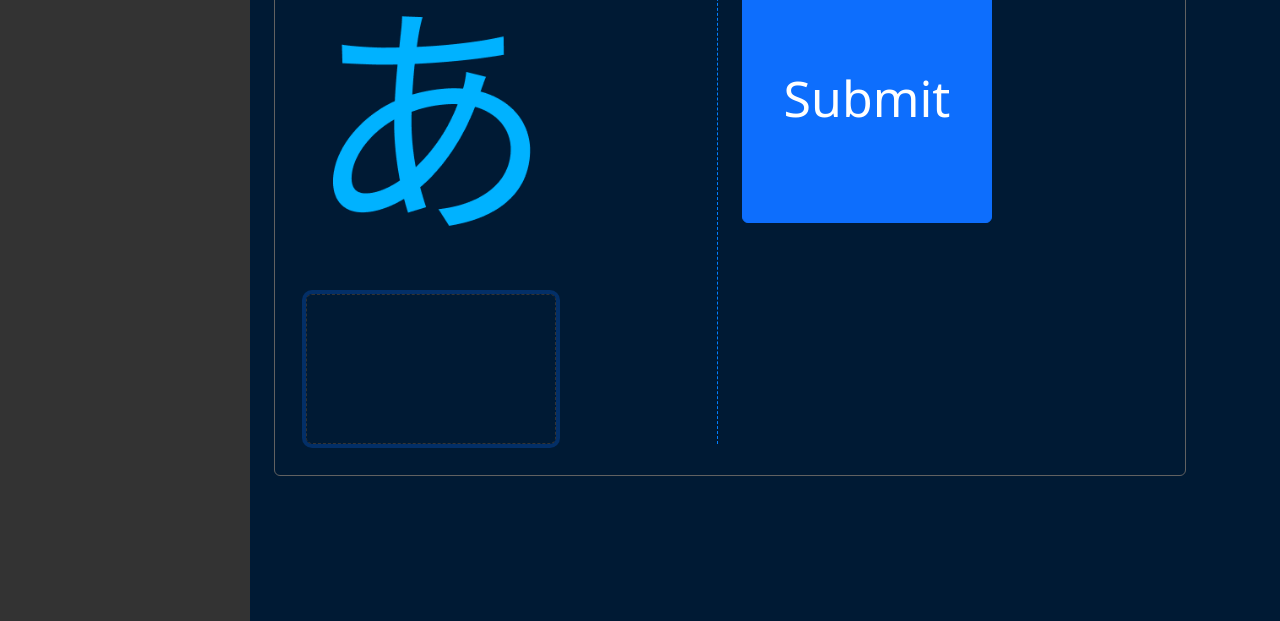
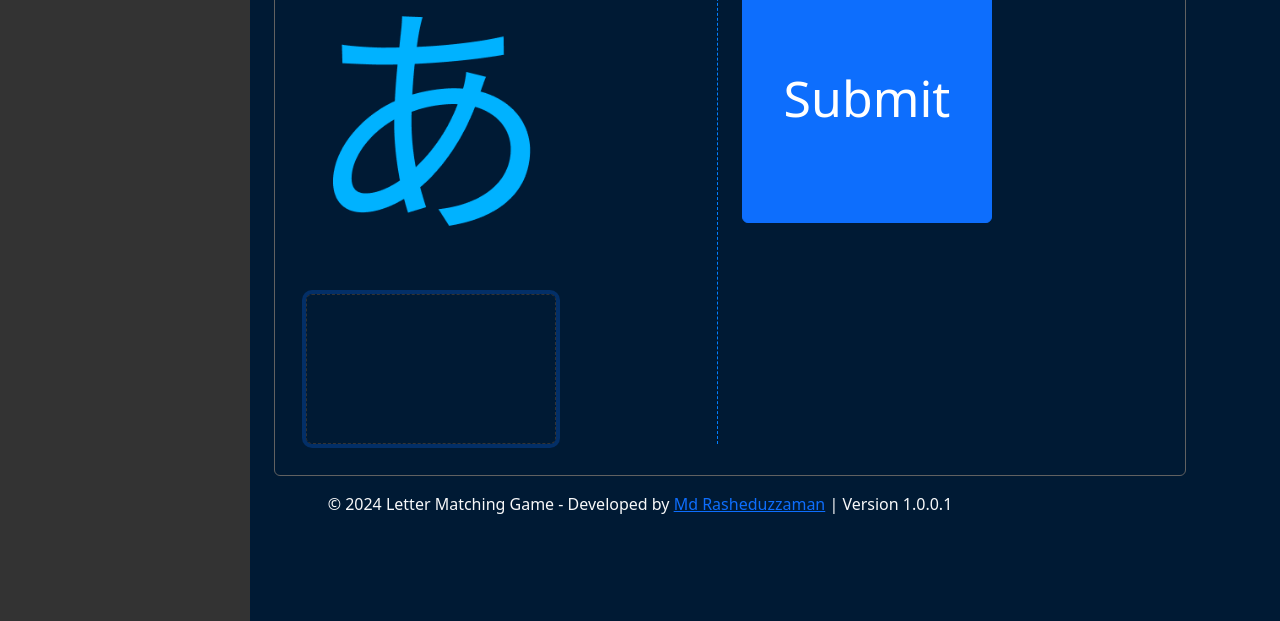
Before and after one commit to jmrashed/bjlc-letter-matching-game, a plain HTML site: page index.html in a window 1280 px wide. Shown: the part 179-800 px from the top of the page. Drawn offline with nearby package versions, Linux system fonts and the light colour scheme; some packages are replaced by stand-ins of ours; a script that the page names is missing.

Commit message:
release 1.0.0.1

```diff
--- a/index.html
+++ b/index.html
@@ -170,6 +170,14 @@
         </div>
     </div>
 
+
+<footer class="footer mt-auto py-3 ">
+    <div class="container text-center">
+        <span class="text-light">&copy; 2024 Letter Matching Game - Developed by <a href="https://rasheduzzaman.com/">Md Rasheduzzaman</a> |  Version 1.0.0.1</span>
+    </div>
+</footer>
+
+
     <script src="https://code.jquery.com/jquery-3.6.0.min.js"></script>
     <script src="https://cdn.jsdelivr.net/npm/bootstrap@5.3.3/dist/js/bootstrap.bundle.min.js"
         integrity="sha384-YvpcrYf0tY3lHB60NNkmXc5s9fDVZLESaAA55NDzOxhy9GkcIdslK1eN7N6jIeHz"
```
